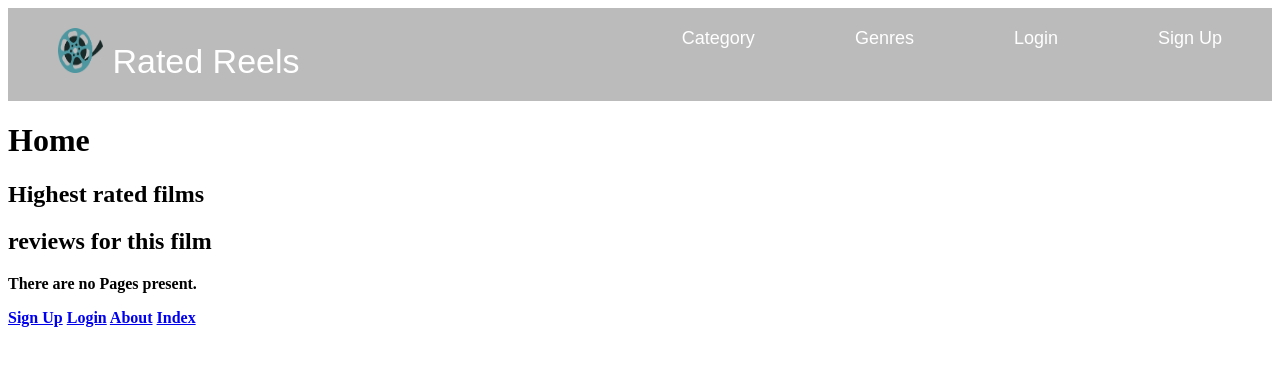
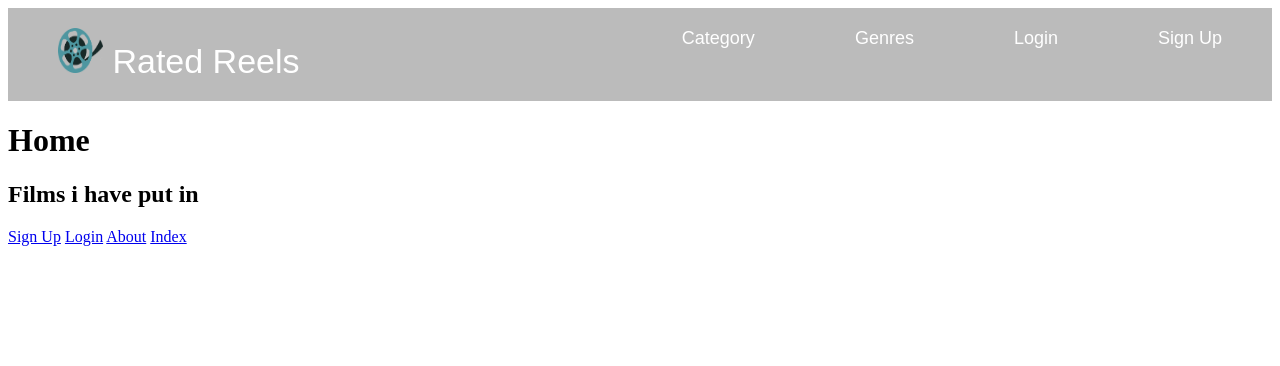
Before and after one commit to jake-wills/WAD2exFILMSITE, a Django app: page /film_site/ in a window 1280 px wide. Shown: the top 366 px of the page. Run offline with Django 3.2, Linux system fonts and the light colour scheme; data that the repository does not hold is empty.

Commit message:
Add review funtionality fixed, reviews appear on film page

```diff
--- a/film_site/views.py
+++ b/film_site/views.py
@@ -40,8 +40,6 @@ def about(request):
 
 
 def show_category(request, category_name_slug):
-    # Create a context dictionary which we can pass
-    # to the template rendering engine.
     context_dict = {}
     try:
 
@@ -63,10 +61,10 @@ def show_film(request, film_name_slug):
     context_dict = {}
     try:
         film = Film.objects.get(slug=film_name_slug)
-        review = Review.objects.filter(film=film)
+        curfilmreviews = Review.objects.filter(film=film)
 
         context_dict['film'] = film
-        context_dict['reviews'] = review
+        context_dict['reviews'] = curfilmreviews
     except Film.DoesNotExist:
         context_dict['film'] = None
         context_dict['reviews'] = None
--- a/templates/film_site/index.html
+++ b/templates/film_site/index.html
@@ -23,7 +23,7 @@
     </div>
 -->
     <div>
-            <h2>Highest rated films</h2>
+            <h2>Films i have put in</h2>
         {% if films %}
             <ul>
                 {% for film in films %}
@@ -37,22 +37,6 @@
         {% endif %}
         </div>
 
-        <div><strong>
-            <h2>reviews for this film</h2>
-        {% if reviews %}
-            <ul>
-                {% for review in reviews %}
-                    <li>
-                       {{ review.rating }}
-                    </li>
-                {% endfor %}
-            </ul>
-            </strong>
-        {% else %}
-            <strong> There are no Pages present. </strong>
-        {% endif %}
-        </div>
-
 
 
 
```
Also changed, not shown: templates/film_site/film.html (+9 -5 lines).
